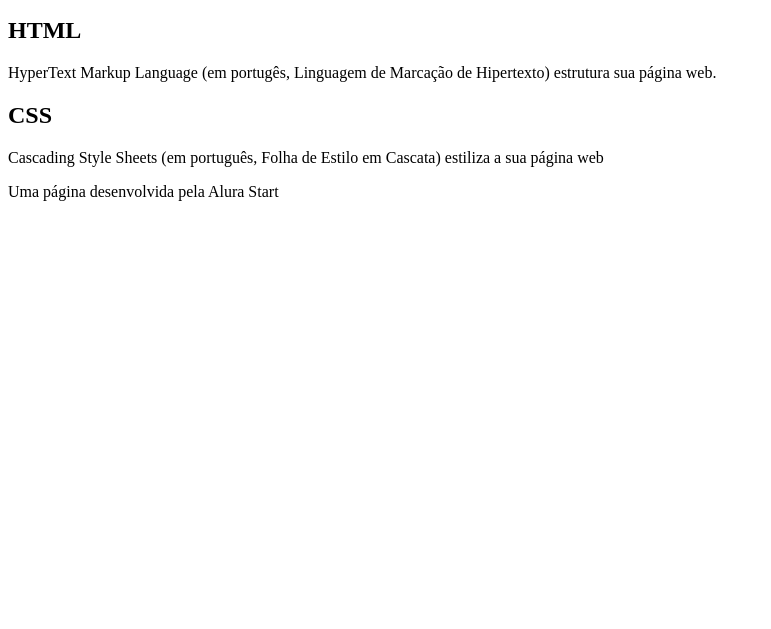
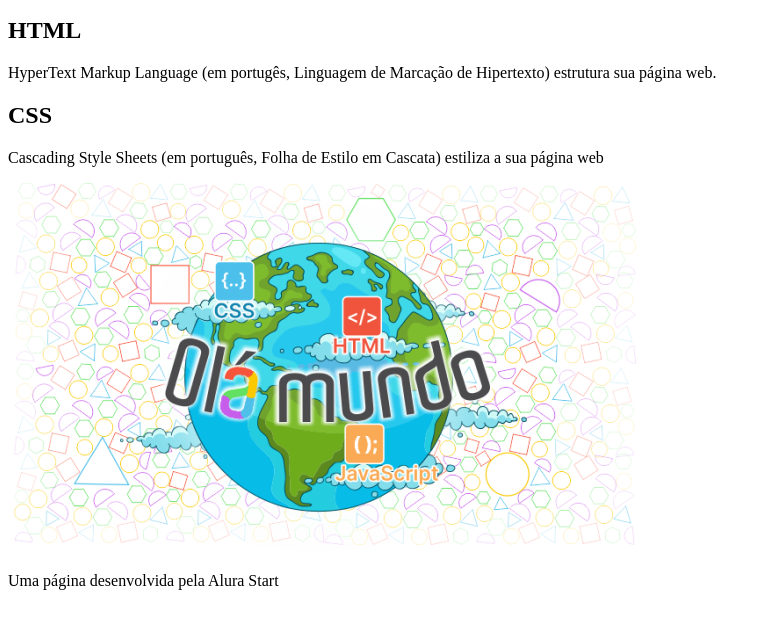
Before and after one commit to Tetraedrico/Hello-World, a plain HTML site: page index.html in a window 1280 px wide. Shown: the part 101-730 px from the top of the page, without its empty margins (0-771 px from the left). Drawn offline with Linux system fonts and the light colour scheme.

Commit message:
Finalizando a página HTML

```diff
--- a/index.html
+++ b/index.html
@@ -18,7 +18,7 @@
 
         <h2>CSS</h2>
         <p>Cascading Style Sheets (em português, Folha de Estilo em Cascata) estiliza a sua página web</p>
-
+        <img src="imagem/Olá Mundo.png" alt="imagem com figuras geométricas ao fundo e uma figura do planeta.">
     </section>
 
     <footer>
```
Also changed, not shown: imagem/Olá Mundo.png (added).
